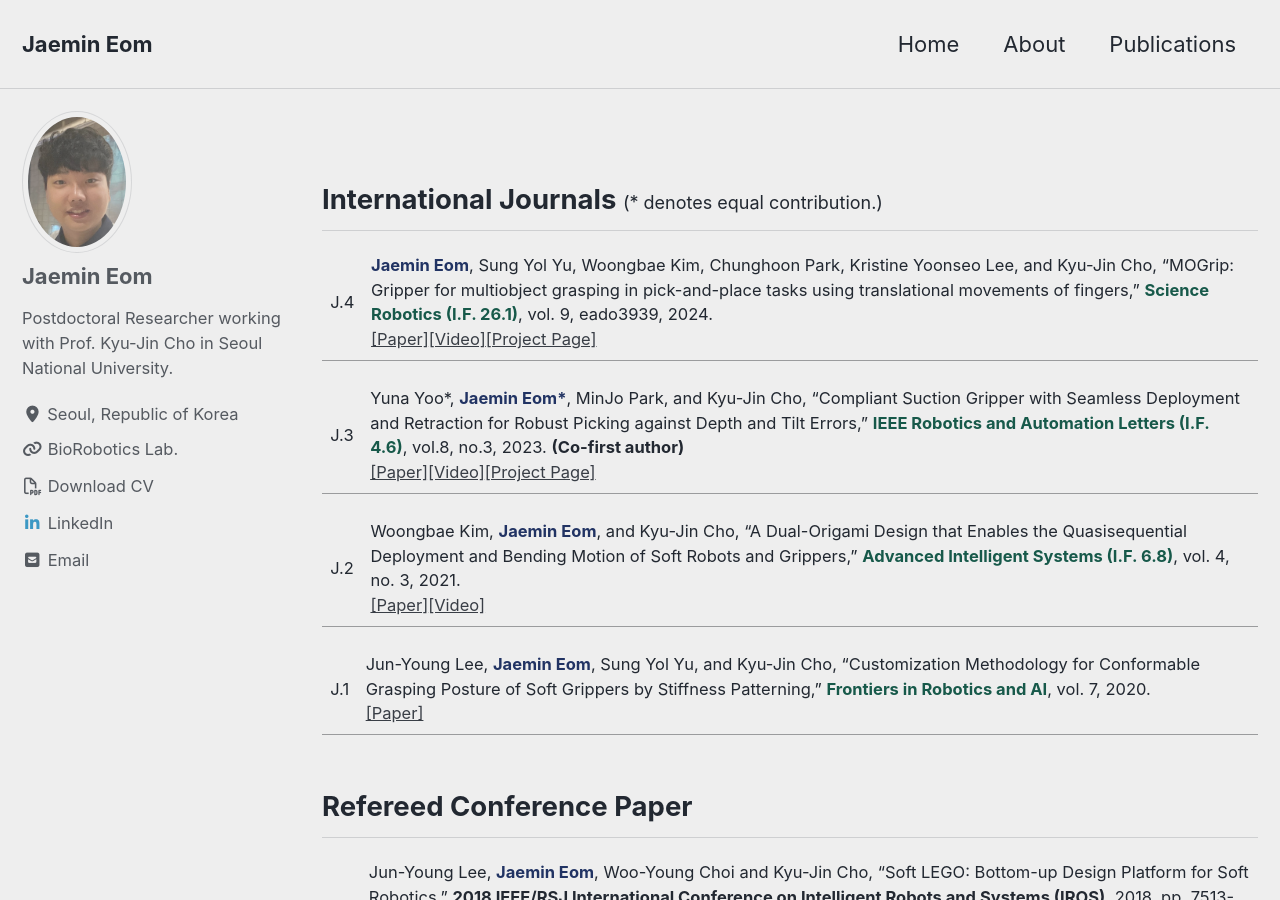
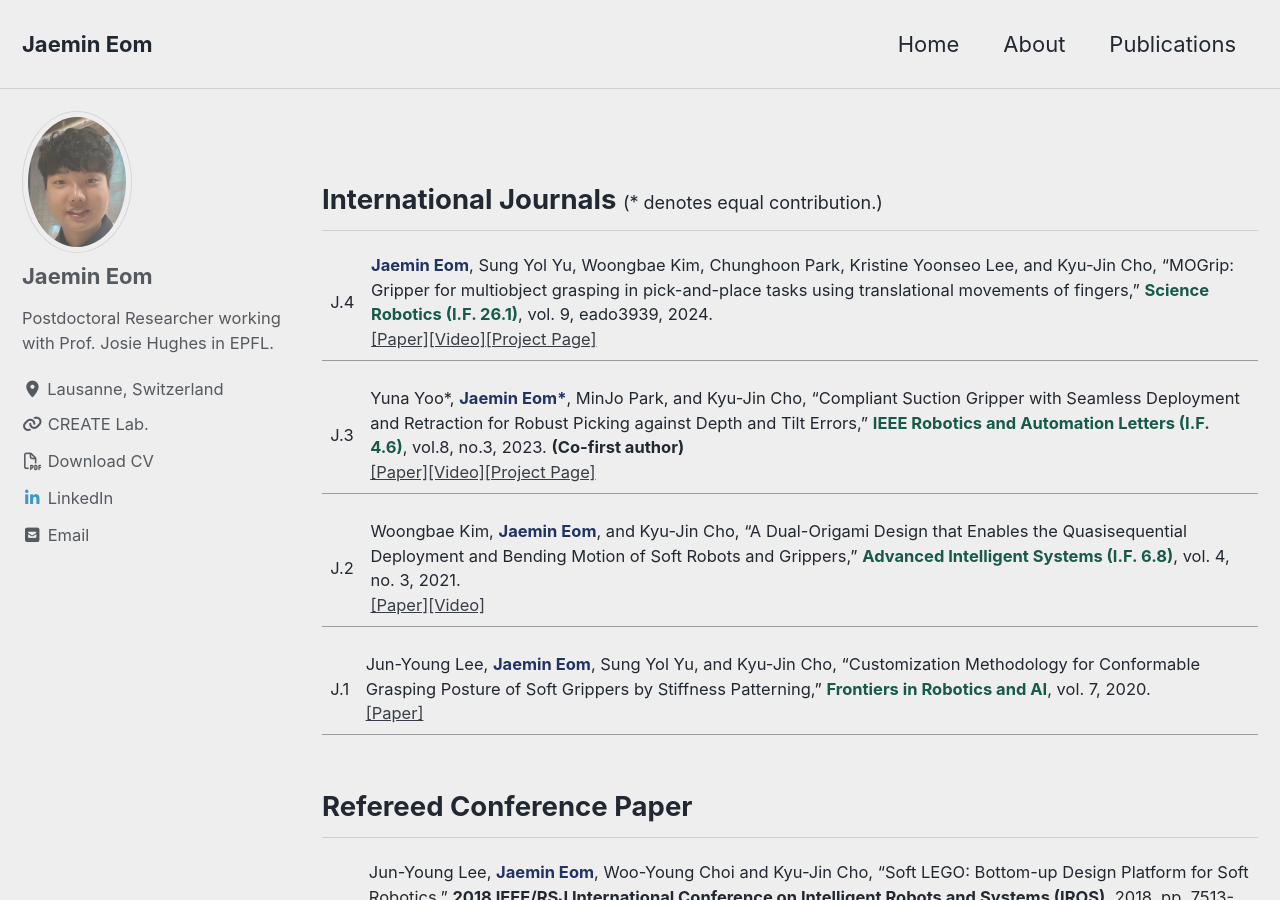
Before and after one commit to JaeminEom/JaeminEom.github.io, a Jekyll site: the page built from _pages/Publications.md, in a window 1280 px wide and 900 px high. Built offline with Jekyll 4.4.1, drawn with Linux system fonts in a browser that asks for light colours; cached includes are drawn as plain includes.

Commit message:
Update _config.yml

```diff
--- a/_config.yml
+++ b/_config.yml
@@ -115,13 +115,13 @@ analytics:
 author:
   name             : "Jaemin Eom"
   avatar           : "/assets/images/bio-photo.jpg"
-  bio              : "Postdoctoral Researcher working with Prof. Kyu-Jin Cho in Seoul National University."
-  location         : "Seoul, Republic of Korea"
-  email            : "jaemineom81@gmail.com"
+  bio              : "Postdoctoral Researcher working with Prof. Josie Hughes in EPFL."
+  location         : "Lausanne, Switzerland"
+  email            : "jaemin.eom@epfl.ch"
   links:
-    - label: "BioRobotics Lab."
+    - label: "CREATE Lab."
       icon: "fas fa-fw fa-link"
-      url: "https://www.biorobotics.snu.ac.kr/"
+      url: "https://www.epfl.ch/labs/create/"
     - label: "Download CV"
       icon: "far fa-file-pdf"
       url: "https://github.com/JaeminEom/JaeminEom.github.io/blob/main/assets/CV/Jaemin_Eom_CV.pdf"
```
